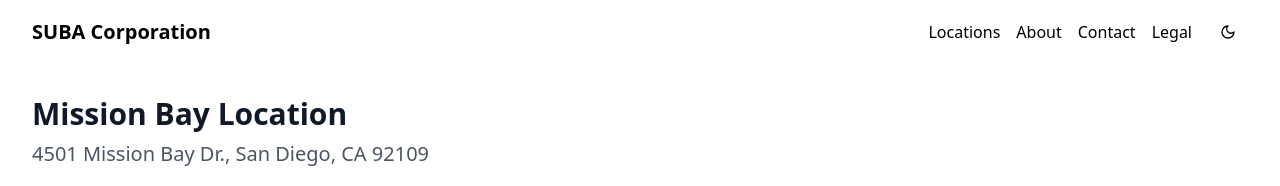
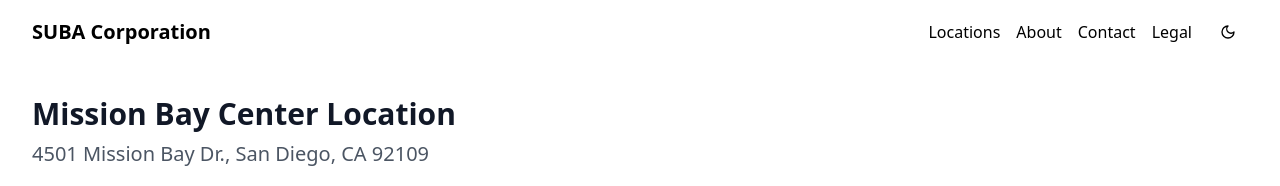
Before and after one commit to WilliamGiammona/subacorp, a Next.js app: page /mission-bay in a window 1280 px wide. Shown: the top 186 px of the page. Built offline with nearby package versions, Linux system fonts and the light colour scheme.

Commit message:
name update for location

```diff
--- a/app/(locations)/mission-bay/page.tsx
+++ b/app/(locations)/mission-bay/page.tsx
@@ -197,7 +197,7 @@ export default function MissionBay() {
       <div className="bg-white dark:bg-gray-800 shadow-sm py-8">
         <div className="max-w-7xl mx-auto px-4 sm:px-6 lg:px-8">
           <h1 className="text-3xl font-bold text-gray-900 dark:text-white">
-            Mission Bay Location
+            Mission Bay Center Location
           </h1>
           <p className="mt-2 text-xl text-gray-600 dark:text-gray-300">
             4501 Mission Bay Dr., San Diego, CA 92109
--- a/app/(locations)/solana-beach/page.tsx
+++ b/app/(locations)/solana-beach/page.tsx
@@ -197,7 +197,7 @@ export default function Encinitas() {
       <div className="bg-white dark:bg-gray-800 shadow-sm py-8">
         <div className="max-w-7xl mx-auto px-4 sm:px-6 lg:px-8">
           <h1 className="text-3xl font-bold text-gray-900 dark:text-white">
-            Solana Beach Location
+            Mercado Del Sol Location
           </h1>
           <p className="mt-2 text-xl text-gray-600 dark:text-gray-300">
             731 Hwy 101, Solana Beach, CA 92075
```
